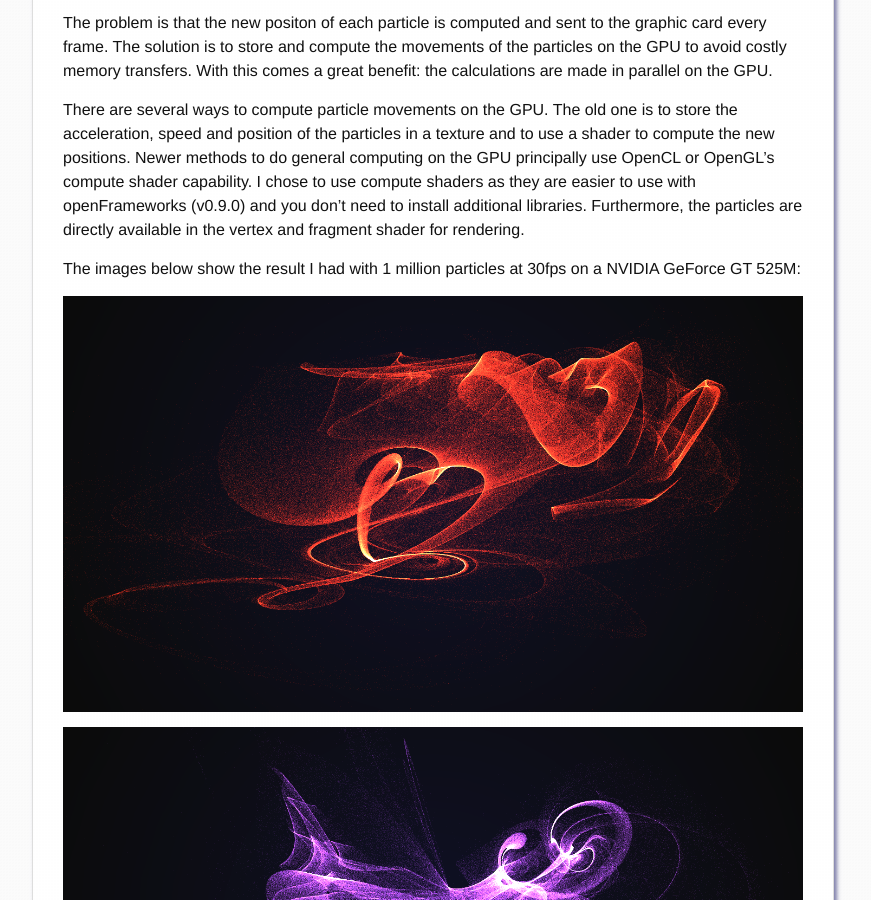
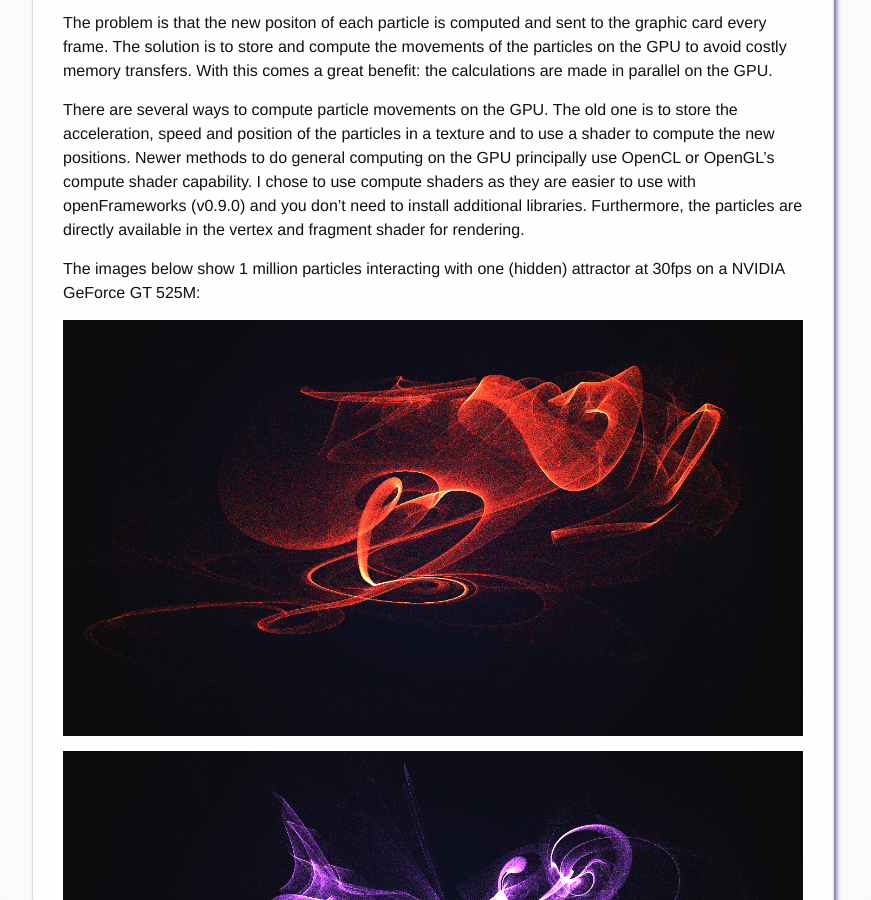
Before and after one commit to elaye/elaye.github.io-old, a Jekyll site: the page built from _posts/2014-10-27-particle-system-using-a-compute-shader.markdown, in a window 1280 px wide and 900 px high, scrolled down 487 px. Shown: the whole window, without its empty margins (207-1078 px from the left). Built offline with Jekyll 4.4.1, drawn with Linux system fonts in a browser that asks for light colours; nearby versions of some CDN libraries.

Commit message:
Add a precision

```diff
--- a/_posts/2014-10-27-particle-system-using-a-compute-shader.markdown
+++ b/_posts/2014-10-27-particle-system-using-a-compute-shader.markdown
@@ -18,7 +18,7 @@ The problem is that the new positon of each particle is computed and sent to the
 There are several ways to compute particle movements on the GPU. The old one is to store the acceleration, speed and position of the particles in a texture and to use a shader to compute the new positions. <!-- Although this works fine, it feels a little bit unnatural as the fragment  -->
 Newer methods to do general computing on the GPU principally use OpenCL or OpenGL's compute shader capability. I chose to use compute shaders as they are easier to use with openFrameworks (v0.9.0) and you don't need to install additional libraries. Furthermore, the particles are directly available in the vertex and fragment shader for rendering.
 
-The images below show the result I had with 1 million particles at 30fps on a NVIDIA GeForce GT 525M:
+The images below show 1 million particles interacting with one (hidden) attractor at 30fps on a NVIDIA GeForce GT 525M:
 
 <img alt="particle system compute shader screenshot 1" src="/img/posts/particle_system_compute_shader_screenshot_1.png"/>
 
```
